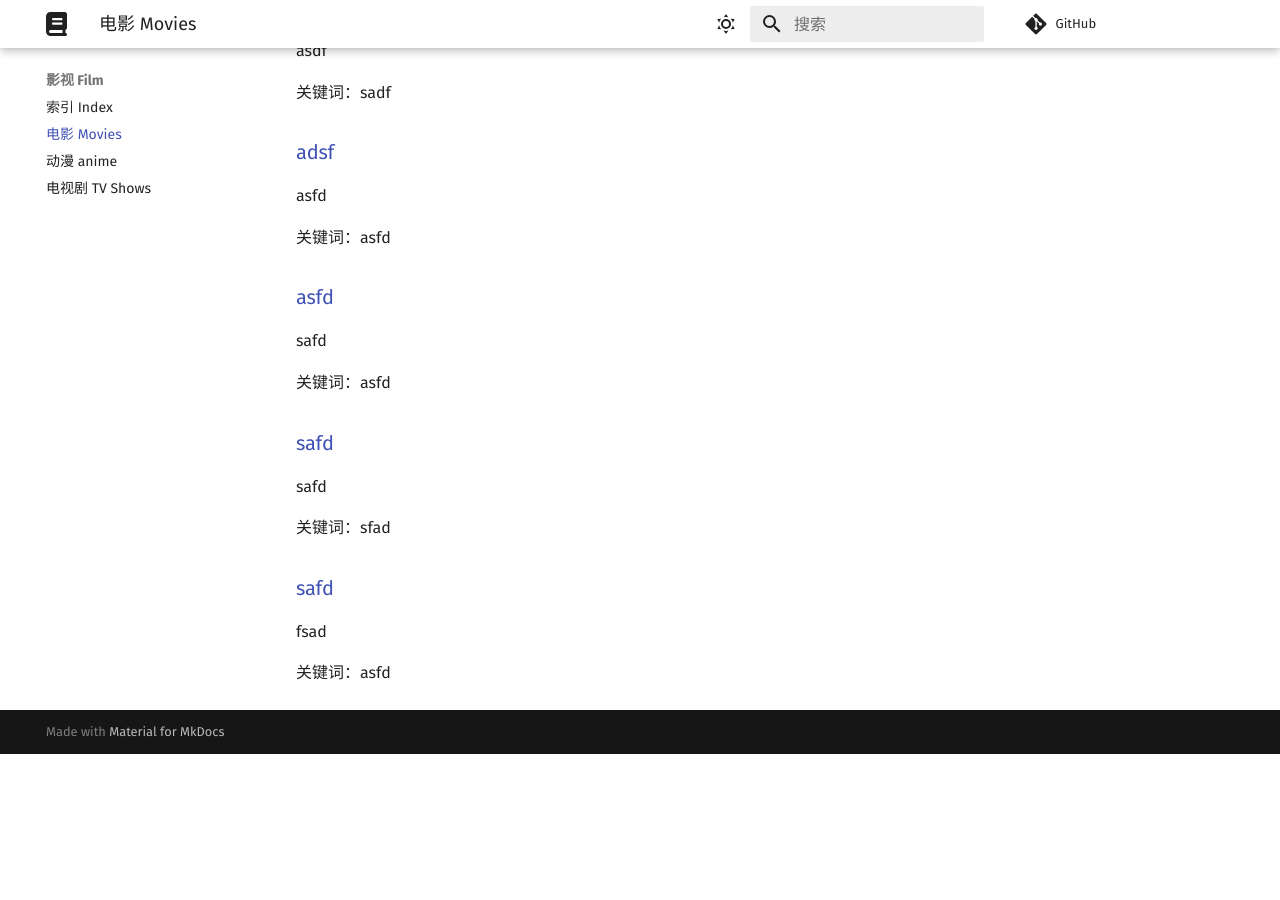
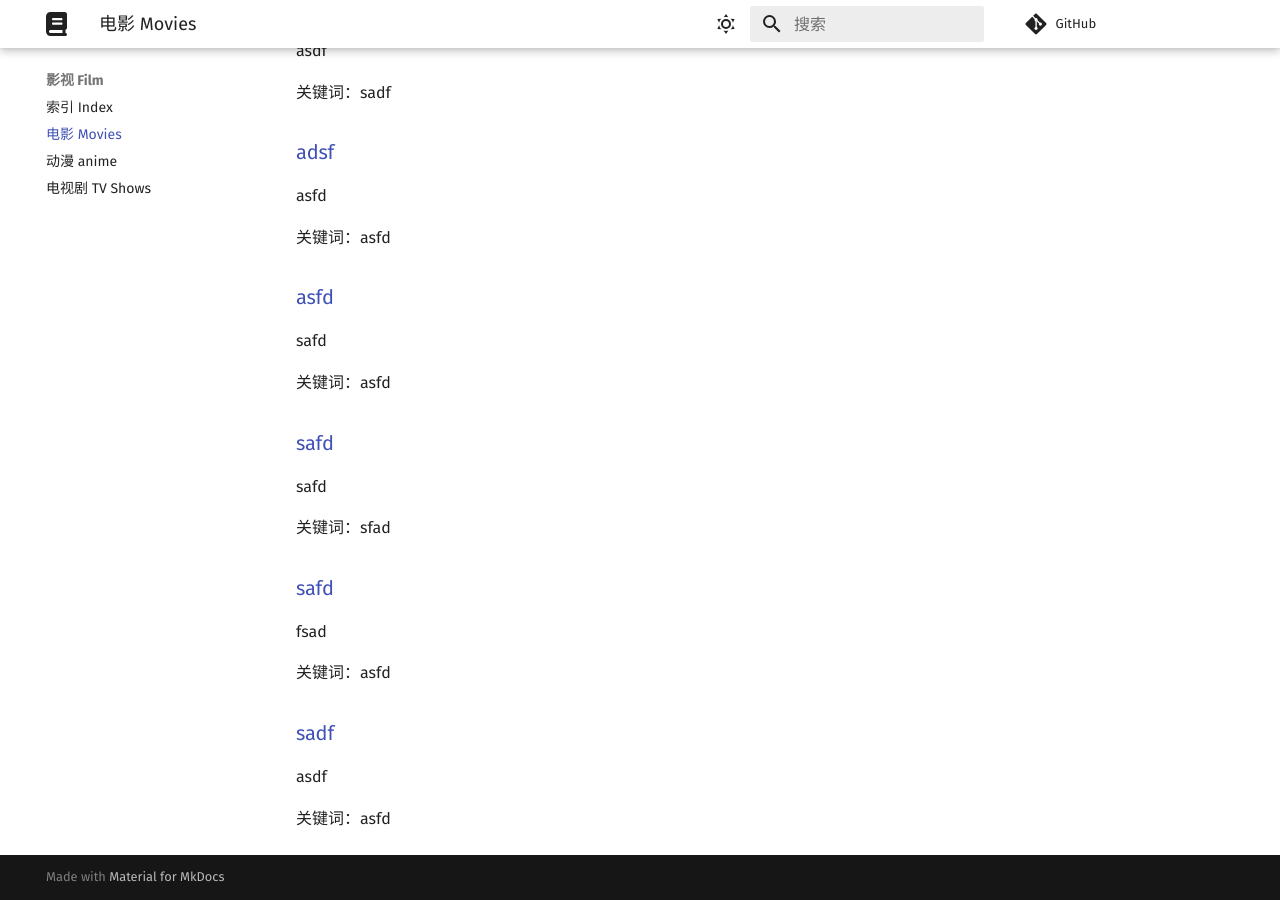
Before and after one commit to Chocolateater/Resource-Library, an MkDocs documentation site: the page built from docs/Film/movies.md, in a window 1280 px wide and 900 px high, scrolled down 2124 px. Built offline with MkDocs 1.6.1 and Material for MkDocs 9.7.7, drawn with Linux system fonts in a browser that asks for light colours; comment, search, counter and statistics services are not loaded; before the commit the page ends 2878 px from its top, so only the background shows below that.

Commit message:
Update index.md via GitHub API

```diff
--- a/docs/Film/movies.md
+++ b/docs/Film/movies.md
@@ -105,3 +105,9 @@ safd
 fsad
 
 关键词：asfd
+
+<h3><a href="asdf">sadf</a> </h3>
+
+asdf
+
+关键词：asfd
```
